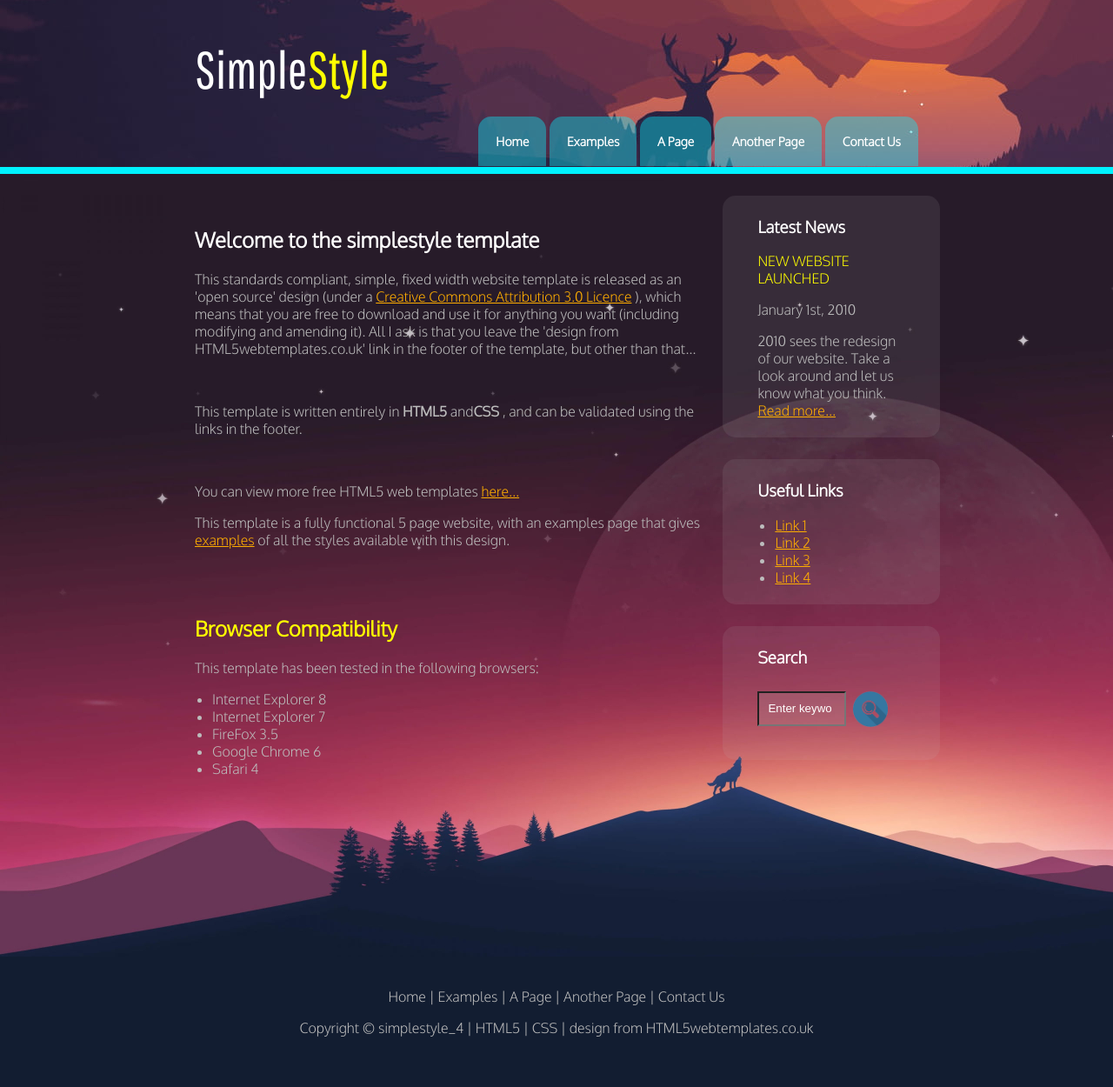
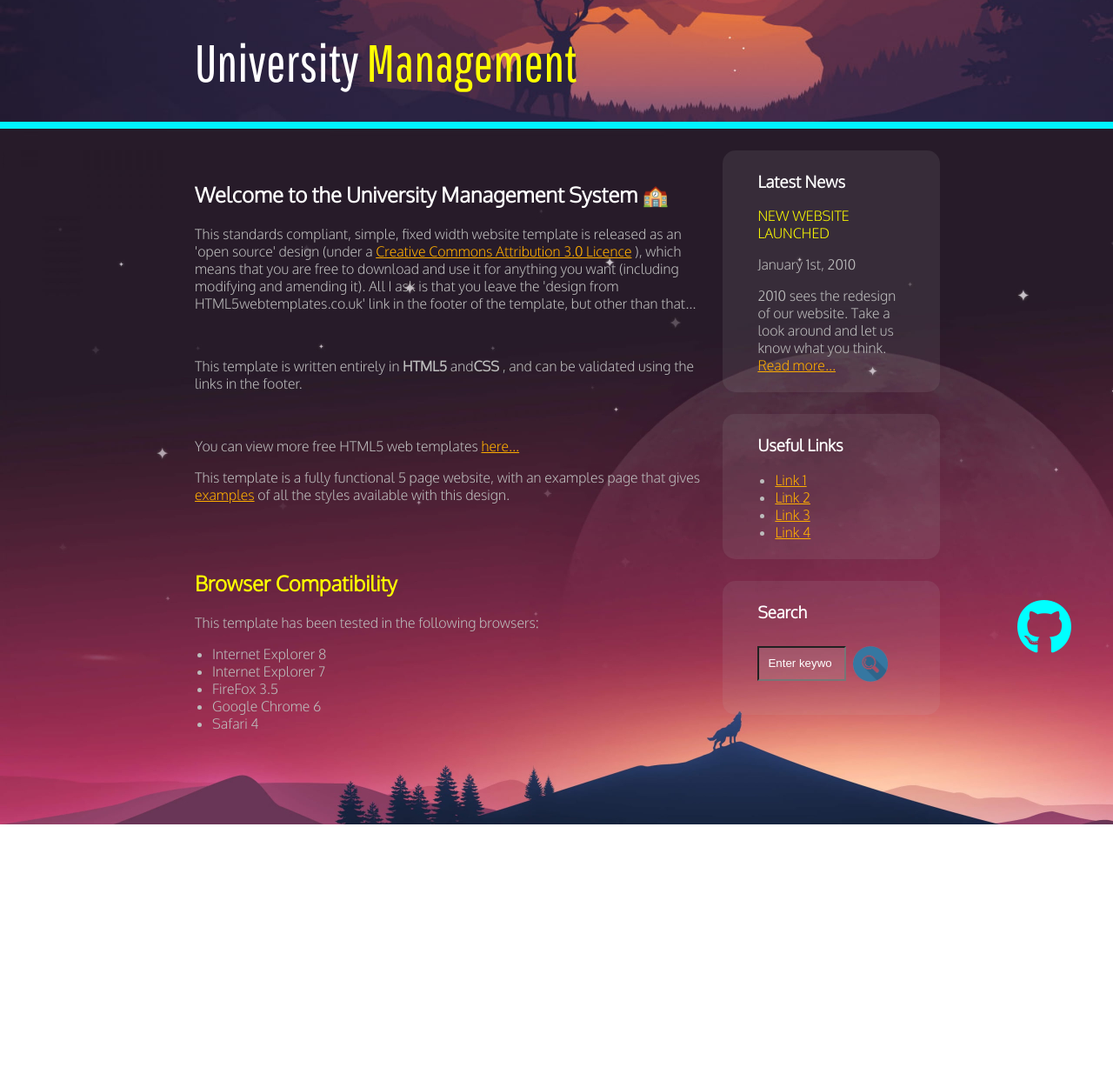
Before and after one commit to aHasnat1997/university-management-system-typescript, a website: page view/index.html in a window 1280 px wide. Shown: the whole page at 87% size. After the commit the page ends 948 px from the top, so only its background shows below. Drawn offline with Linux system fonts and the light colour scheme.

Commit message:
FIX: some error

```diff
--- a/src/modules/auth/auth.controller.ts
+++ b/src/modules/auth/auth.controller.ts
@@ -21,10 +21,10 @@ const UserLogin = handleAsyncReq(async (req: Request, res: Response): Promise<vo
  */
 const NewAccessToken = handleAsyncReq(async (req: Request, res: Response): Promise<void> => {
     const result = await AuthService.RefreshAccessToken(req?.cookies?.refreshToken);
-    // res.cookie('accessToken', result.accessToken, { httpOnly: true });
+    res.cookie('accessToken', result.accessToken, { httpOnly: true });
     handlesResponse(res, {
         massage: 'Token refresh successfully!',
-        doc: result
+        doc: result.user
     });
 });
 
--- a/view/css/style.css
+++ b/view/css/style.css
@@ -12,9 +12,12 @@ body {
 }
 
 header {
+  width: 100%;
+  padding: 2rem 0;
   background-image: url(../img/top.png);
-  width: 100%;
-  height: 200px;
+  background-repeat: no-repeat;
+  background-position: center;
+  background-size: cover;
   border-bottom: 8px solid #00f2ff;
 }
 
@@ -24,7 +27,6 @@ header {
 }
 
 .logo {
-  padding-top: 40px;
   font-size: 60px;
   font-family: "Oxygen", sans-serif;
 }
@@ -48,17 +50,26 @@ header {
   top: 0px;
 }
 
-/* .nav{
-  border: 1px solid;
-} */
-.nav ul {
+.github-icon {
+  position: fixed;
+  bottom: 2.5rem;
+  right: 3rem;
+  font-size: 4rem;
+  color: aqua;
+  transition: all .5s;
+
+  &:hover {
+    text-shadow: 0px 0px 15px #ffd000;
+  }
+}
+
+/* .nav ul {
   list-style-type: none;
   float: right;
 }
 
 .nav ul li {
-  display: inline-block;
-  margin-top: 20px;
+  display: flex;
 }
 
 .nav ul li a {
@@ -75,12 +86,12 @@ header {
 .nav ul li a:hover {
   background-color: #00f2ff;
   color: #000000;
-}
+} */
 
 .body {
   background-image: url(../img/download.jfif);
   width: 100%;
-  height: 900px;
+  height: 100vh;
   margin-bottom: 0px;
 }
 
@@ -175,12 +186,3 @@ footer {
   text-align: center;
   color: #bcbcbc;
 }
-
-footer p a {
-  text-decoration: none;
-  color: #bcbcbc;
-}
-
-footer p a:hover {
-  color: #fff;
-}
--- a/view/index.html
+++ b/view/index.html
@@ -5,32 +5,28 @@
   <meta charset="UTF-8">
   <meta http-equiv="X-UA-Compatible" content="IE=edge">
   <meta name="viewport" content="width=device-width, initial-scale=1.0">
-  <title>Simple Style</title>
+  <title>🏫 University Management System</title>
   <link rel="icon" type="image/x-icon" href="img/favicon.png" />
   <link href="https://fonts.googleapis.com/css2?family=Oxygen:wght@300&family=Pathway+Gothic+One&display=swap"
     rel="stylesheet" />
+  <link rel="stylesheet" href="https://cdnjs.cloudflare.com/ajax/libs/font-awesome/6.4.2/css/all.min.css" />
   <link rel="stylesheet" href="css/style.css" />
 </head>
 
 <body>
   <header class="sticky">
     <div class="logo head">
-      <a href="index.html">Simple<span>Style</span></a>
-    </div>
-    <div class="nav head">
-      <ul>
-        <li><a href="index.html">Home</a></li>
-        <li><a href="index.html">Examples</a></li>
-        <li><a href="index.html">A Page</a></li>
-        <li><a href="index.html">Another Page</a></li>
-        <li><a href="index.html">Contact Us</a></li>
-      </ul>
+      <a href="index.html">University <span>Management</span></a>
     </div>
   </header>
   <div class="body">
+    <a href="https://github.com/aHasnat1997/university-management-system-typescript.git" target="_blank"
+      class="github-icon">
+      <i class="fa-brands fa-github"></i>
+    </a>
     <div class="content">
       <div class="mainCont">
-        <h2 class="text1">Welcome to the simplestyle template</h2>
+        <h2 class="text1">Welcome to the University Management System 🏫</h2>
         <p class="text2">This standards compliant, simple, fixed width website template is released as an 'open source'
           design (under a <a class="link" href="#">Creative Commons Attribution 3.0 Licence</a> ), which means that you
           are free to download and use it for anything you want (including modifying and amending it). All I ask is that
@@ -86,14 +82,6 @@
       </div>
     </div>
   </div>
-  <footer>
-    <p>
-      <a href="#">Home</a> | <a href="#">Examples</a> | <a href="#">A Page</a> | <a href="#">Another Page</a> | <a
-        href="#">Contact Us</a>
-    </p>
-    <p>Copyright © simplestyle_4 | <a href="#">HTML5</a> | <a href="#">CSS</a> | design from <a
-        href="https://www.html5webtemplates.co.uk/">HTML5webtemplates.co.uk</a></p>
-  </footer>
 </body>
 
 </html>
```
Also changed, not shown: src/middlewares/authGuard.ts (+9 -2 lines).
